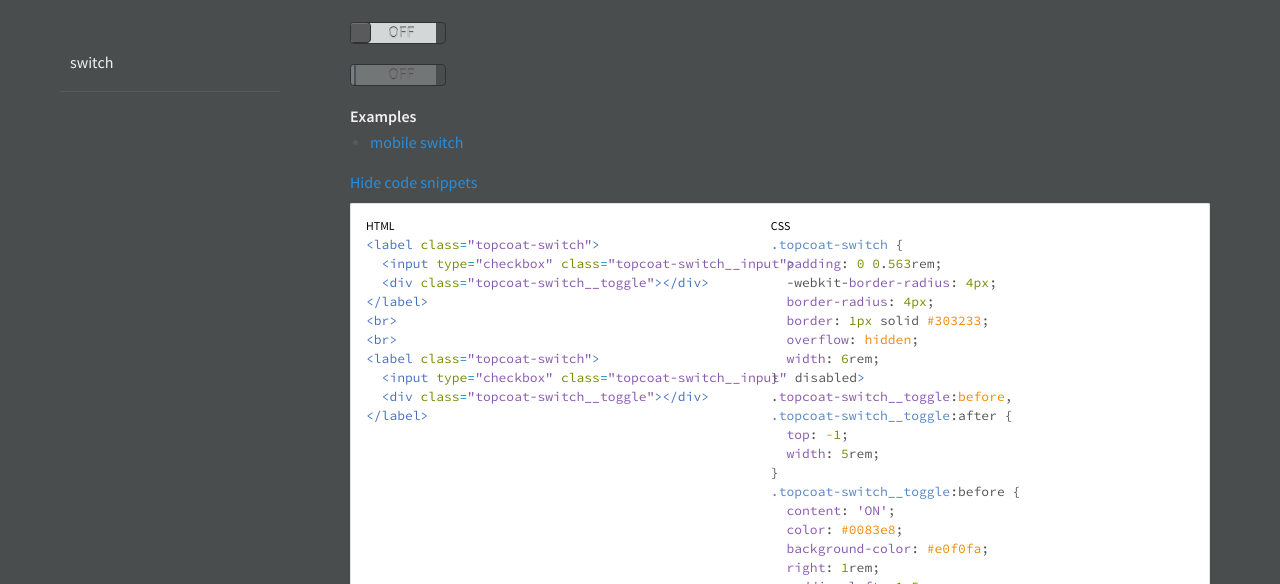
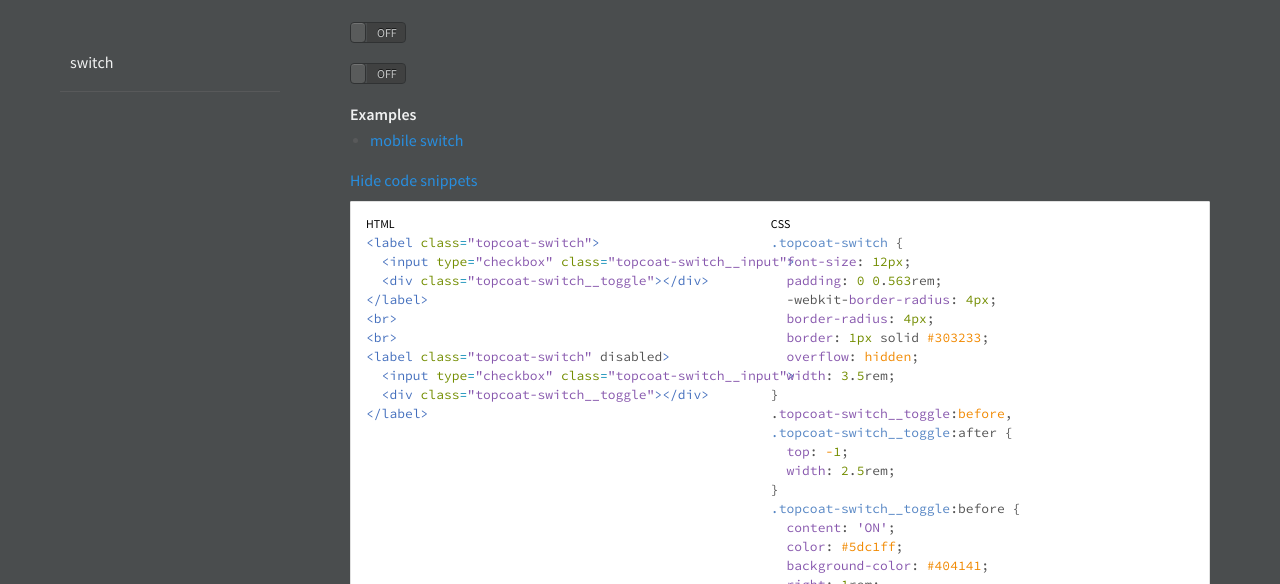
Before and after one commit to topcoat/switch, a website: page demo/index.html in a window 1280 px wide. Both pictures are taken after a click on the link "Show code snippets". Shown: the part 216-800 px from the top of the page. Drawn offline with Linux system fonts and the light colour scheme.

Commit message:
adding desktop variables

```diff
--- a/css/topcoat-switch-desktop-dark.css
+++ b/css/topcoat-switch-desktop-dark.css
@@ -76,7 +76,7 @@
   background-clip: padding-box;
 }
 .switch--disabled,
-.topcoat-switch__input:disabled + .topcoat-switch__toggle {
+.topcoat-switch:disabled {
   opacity: 0.3;
   cursor: default;
   pointer-events: none;
@@ -94,8 +94,8 @@
     </label>
     <br>
     <br>
-    <label class="topcoat-switch">
-      <input type="checkbox" class="topcoat-switch__input" disabled>
+    <label class="topcoat-switch" disabled>
+      <input type="checkbox" class="topcoat-switch__input">
       <div class="topcoat-switch__toggle"></div>
     </label>
   examples:
@@ -107,54 +107,55 @@
     - switch
 */
 .topcoat-switch {
+  font-size: 12px;
   padding: 0 0.563rem;
   -webkit-border-radius: 4px;
   border-radius: 4px;
   border: 1px solid #303233;
   overflow: hidden;
-  width: 6rem;
+  width: 3.5rem;
 }
 .topcoat-switch__toggle:before,
 .topcoat-switch__toggle:after {
   top: -1;
-  width: 5rem;
+  width: 2.5rem;
 }
 .topcoat-switch__toggle:before {
   content: 'ON';
-  color: #0083e8;
-  background-color: #e0f0fa;
+  color: #5dc1ff;
+  background-color: #404141;
   right: 1rem;
-  padding-left: 1.5rem;
+  padding-left: 0.75rem;
 }
 .topcoat-switch__toggle {
   line-height: 1.313rem;
   height: 1.313rem;
-  width: 2rem;
+  width: 1rem;
   -webkit-border-radius: 4px;
   border-radius: 4px;
   color: #c6c8c8;
   text-shadow: 0 -1px rgba(0,0,0,0.69);
   background-color: #595b5b;
   border: 1px solid #303233;
-  margin-left: -1.3rem;
+  margin-left: -0.6rem;
   margin-bottom: -1px;
   margin-top: -1px;
   -webkit-box-shadow: inset 0 1px #727373;
   box-shadow: inset 0 1px #727373;
-  -webkit-transition: margin-left 0.05s ease-in-out;
-  -moz-transition: margin-left 0.05s ease-in-out;
-  -o-transition: margin-left 0.05s ease-in-out;
-  -ms-transition: margin-left 0.05s ease-in-out;
-  transition: margin-left 0.05s ease-in-out;
+  -webkit-transition: transition;
+  -moz-transition: transition;
+  -o-transition: transition;
+  -ms-transition: transition;
+  transition: transition;
 }
 .topcoat-switch__toggle:after {
   content: 'OFF';
-  background-color: #d3d7d7;
+  background-color: #404141;
   left: 1rem;
-  padding-left: 2rem;
+  padding-left: 0.6rem;
 }
 .topcoat-switch__input:checked + .topcoat-switch__toggle {
-  margin-left: 2.7rem;
+  margin-left: 1.85rem;
 }
 .topcoat-switch__input:focus + .topcoat-switch__toggle {
   border: 1px solid #0940fd;
--- a/css/topcoat-switch-desktop-light.css
+++ b/css/topcoat-switch-desktop-light.css
@@ -76,7 +76,7 @@
   background-clip: padding-box;
 }
 .switch--disabled,
-.topcoat-switch__input:disabled + .topcoat-switch__toggle {
+.topcoat-switch:disabled {
   opacity: 0.3;
   cursor: default;
   pointer-events: none;
@@ -94,8 +94,8 @@
     </label>
     <br>
     <br>
-    <label class="topcoat-switch">
-      <input type="checkbox" class="topcoat-switch__input" disabled>
+    <label class="topcoat-switch" disabled>
+      <input type="checkbox" class="topcoat-switch__input">
       <div class="topcoat-switch__toggle"></div>
     </label>
   examples:
@@ -107,54 +107,55 @@
     - switch
 */
 .topcoat-switch {
+  font-size: 12px;
   padding: 0 0.563rem;
   -webkit-border-radius: 4px;
   border-radius: 4px;
   border: 1px solid #a5a8a8;
   overflow: hidden;
-  width: 6rem;
+  width: 3.5rem;
 }
 .topcoat-switch__toggle:before,
 .topcoat-switch__toggle:after {
   top: -1;
-  width: 5rem;
+  width: 2.5rem;
 }
 .topcoat-switch__toggle:before {
   content: 'ON';
   color: #0083e8;
   background-color: #e0f0fa;
   right: 1rem;
-  padding-left: 1.5rem;
+  padding-left: 0.75rem;
 }
 .topcoat-switch__toggle {
   line-height: 1.313rem;
   height: 1.313rem;
-  width: 2rem;
+  width: 1rem;
   -webkit-border-radius: 4px;
   border-radius: 4px;
   color: #454545;
   text-shadow: 0 1px #fff;
   background-color: #e5e9e8;
   border: 1px solid #a5a8a8;
-  margin-left: -1.3rem;
+  margin-left: -0.6rem;
   margin-bottom: -1px;
   margin-top: -1px;
   -webkit-box-shadow: inset 0 1px #fff;
   box-shadow: inset 0 1px #fff;
-  -webkit-transition: margin-left 0.05s ease-in-out;
-  -moz-transition: margin-left 0.05s ease-in-out;
-  -o-transition: margin-left 0.05s ease-in-out;
-  -ms-transition: margin-left 0.05s ease-in-out;
-  transition: margin-left 0.05s ease-in-out;
+  -webkit-transition: transition;
+  -moz-transition: transition;
+  -o-transition: transition;
+  -ms-transition: transition;
+  transition: transition;
 }
 .topcoat-switch__toggle:after {
   content: 'OFF';
   background-color: #d3d7d7;
   left: 1rem;
-  padding-left: 2rem;
+  padding-left: 0.6rem;
 }
 .topcoat-switch__input:checked + .topcoat-switch__toggle {
-  margin-left: 2.7rem;
+  margin-left: 1.85rem;
 }
 .topcoat-switch__input:focus + .topcoat-switch__toggle {
   border: 1px solid #0940fd;
--- a/css/topcoat-switch-mobile-dark.css
+++ b/css/topcoat-switch-mobile-dark.css
@@ -76,7 +76,7 @@
   background-clip: padding-box;
 }
 .switch--disabled,
-.topcoat-switch__input:disabled + .topcoat-switch__toggle {
+.topcoat-switch:disabled {
   opacity: 0.3;
   cursor: default;
   pointer-events: none;
@@ -94,8 +94,8 @@
     </label>
     <br>
     <br>
-    <label class="topcoat-switch">
-      <input type="checkbox" class="topcoat-switch__input" disabled>
+    <label class="topcoat-switch" disabled>
+      <input type="checkbox" class="topcoat-switch__input">
       <div class="topcoat-switch__toggle"></div>
     </label>
   examples:
@@ -107,6 +107,7 @@
     - switch
 */
 .topcoat-switch {
+  font-size: 16px;
   padding: 0 1.25rem;
   -webkit-border-radius: 6px;
   border-radius: 6px;
@@ -121,8 +122,8 @@
 }
 .topcoat-switch__toggle:before {
   content: 'ON';
-  color: #0083e8;
-  background-color: #e0f0fa;
+  color: #5dc1ff;
+  background-color: #404141;
   right: 1rem;
   padding-left: 1.5rem;
 }
@@ -141,15 +142,15 @@
   margin-top: -1px;
   -webkit-box-shadow: inset 0 1px #727373;
   box-shadow: inset 0 1px #727373;
-  -webkit-transition: margin-left 0.05s ease-in-out;
-  -moz-transition: margin-left 0.05s ease-in-out;
-  -o-transition: margin-left 0.05s ease-in-out;
-  -ms-transition: margin-left 0.05s ease-in-out;
-  transition: margin-left 0.05s ease-in-out;
+  -webkit-transition: transition;
+  -moz-transition: transition;
+  -o-transition: transition;
+  -ms-transition: transition;
+  transition: transition;
 }
 .topcoat-switch__toggle:after {
   content: 'OFF';
-  background-color: #d3d7d7;
+  background-color: #404141;
   left: 1rem;
   padding-left: 2rem;
 }
--- a/css/topcoat-switch-mobile-light.css
+++ b/css/topcoat-switch-mobile-light.css
@@ -76,7 +76,7 @@
   background-clip: padding-box;
 }
 .switch--disabled,
-.topcoat-switch__input:disabled + .topcoat-switch__toggle {
+.topcoat-switch:disabled {
   opacity: 0.3;
   cursor: default;
   pointer-events: none;
@@ -94,8 +94,8 @@
     </label>
     <br>
     <br>
-    <label class="topcoat-switch">
-      <input type="checkbox" class="topcoat-switch__input" disabled>
+    <label class="topcoat-switch" disabled>
+      <input type="checkbox" class="topcoat-switch__input">
       <div class="topcoat-switch__toggle"></div>
     </label>
   examples:
@@ -107,6 +107,7 @@
     - switch
 */
 .topcoat-switch {
+  font-size: 16px;
   padding: 0 1.25rem;
   -webkit-border-radius: 6px;
   border-radius: 6px;
@@ -141,11 +142,11 @@
   margin-top: -1px;
   -webkit-box-shadow: inset 0 1px #fff;
   box-shadow: inset 0 1px #fff;
-  -webkit-transition: margin-left 0.05s ease-in-out;
-  -moz-transition: margin-left 0.05s ease-in-out;
-  -o-transition: margin-left 0.05s ease-in-out;
-  -ms-transition: margin-left 0.05s ease-in-out;
-  transition: margin-left 0.05s ease-in-out;
+  -webkit-transition: transition;
+  -moz-transition: transition;
+  -o-transition: transition;
+  -ms-transition: transition;
+  transition: transition;
 }
 .topcoat-switch__toggle:after {
   content: 'OFF';
--- a/demo/index.html
+++ b/demo/index.html
@@ -59,8 +59,8 @@
 </label>
 <br>
 <br>
-<label class="topcoat-switch">
-  <input type="checkbox" class="topcoat-switch__input" disabled>
+<label class="topcoat-switch" disabled>
+  <input type="checkbox" class="topcoat-switch__input">
   <div class="topcoat-switch__toggle"></div>
 </label></section>
             <section class="examples">
@@ -80,62 +80,63 @@
 &lt;/label&gt;
 &lt;br&gt;
 &lt;br&gt;
-&lt;label class=&quot;topcoat-switch&quot;&gt;
-  &lt;input type=&quot;checkbox&quot; class=&quot;topcoat-switch__input&quot; disabled&gt;
+&lt;label class=&quot;topcoat-switch&quot; disabled&gt;
+  &lt;input type=&quot;checkbox&quot; class=&quot;topcoat-switch__input&quot;&gt;
   &lt;div class=&quot;topcoat-switch__toggle&quot;&gt;&lt;/div&gt;
 &lt;/label&gt;</code></pre>
                 </div>
                 <div>
                   <h3>CSS</h3>
                   <pre class="css"><code data-language="css">.topcoat-switch {
+  font-size: 12px;
   padding: 0 0.563rem;
   -webkit-border-radius: 4px;
   border-radius: 4px;
   border: 1px solid #303233;
   overflow: hidden;
-  width: 6rem;
+  width: 3.5rem;
 }
 .topcoat-switch__toggle:before,
 .topcoat-switch__toggle:after {
   top: -1;
-  width: 5rem;
+  width: 2.5rem;
 }
 .topcoat-switch__toggle:before {
   content: 'ON';
-  color: #0083e8;
-  background-color: #e0f0fa;
+  color: #5dc1ff;
+  background-color: #404141;
   right: 1rem;
-  padding-left: 1.5rem;
+  padding-left: 0.75rem;
 }
 .topcoat-switch__toggle {
   line-height: 1.313rem;
   height: 1.313rem;
-  width: 2rem;
+  width: 1rem;
   -webkit-border-radius: 4px;
   border-radius: 4px;
   color: #c6c8c8;
   text-shadow: 0 -1px rgba(0,0,0,0.69);
   background-color: #595b5b;
   border: 1px solid #303233;
-  margin-left: -1.3rem;
+  margin-left: -0.6rem;
   margin-bottom: -1px;
   margin-top: -1px;
   -webkit-box-shadow: inset 0 1px #727373;
   box-shadow: inset 0 1px #727373;
-  -webkit-transition: margin-left 0.05s ease-in-out;
-  -moz-transition: margin-left 0.05s ease-in-out;
-  -o-transition: margin-left 0.05s ease-in-out;
-  -ms-transition: margin-left 0.05s ease-in-out;
-  transition: margin-left 0.05s ease-in-out;
+  -webkit-transition: transition;
+  -moz-transition: transition;
+  -o-transition: transition;
+  -ms-transition: transition;
+  transition: transition;
 }
 .topcoat-switch__toggle:after {
   content: 'OFF';
-  background-color: #d3d7d7;
+  background-color: #404141;
   left: 1rem;
-  padding-left: 2rem;
+  padding-left: 0.6rem;
 }
 .topcoat-switch__input:checked + .topcoat-switch__toggle {
-  margin-left: 2.7rem;
+  margin-left: 1.85rem;
 }
 .topcoat-switch__input:focus + .topcoat-switch__toggle {
   border: 1px solid #0940fd;
--- a/src/topcoat-switch.styl
+++ b/src/topcoat-switch.styl
@@ -29,8 +29,8 @@
     </label>
     <br>
     <br>
-    <label class="topcoat-switch">
-      <input type="checkbox" class="topcoat-switch__input" disabled>
+    <label class="topcoat-switch" disabled>
+      <input type="checkbox" class="topcoat-switch__input">
       <div class="topcoat-switch__toggle"></div>
     </label>
   examples:
@@ -43,11 +43,12 @@
 */
 .topcoat-switch
   @extend .switch
+  font-size var-font-size
   padding var-padding
   border-radius var-border-radius
   border var-border
   overflow hidden
-  width 6rem
+  width var-width--switch
 
 .topcoat-switch__input
   @extend .switch__input
@@ -55,45 +56,45 @@
 .topcoat-switch__toggle:before,
 .topcoat-switch__toggle:after
   top -1
-  width 5rem
+  width var-width--switch__label
 
 .topcoat-switch__toggle:before
   @extend .switch__toggle:before
-  content 'ON'
-  color #0083e8
-  background-color #e0f0fa
-  right 1rem
-  padding-left 1.5rem
+  content var-content--switch__label--left
+  color var-color--switch__label--left
+  background-color var-background-color--switch__label--left
+  right var-right--switch__label--left
+  padding-left var-padding-left--switch__label--left
 
 .topcoat-switch__toggle
   @extend .switch__toggle
   line-height var-line-height
   height var-line-height
-  width 2rem
+  width var-width--switch__toggle
   border-radius var-border-radius
   color var-color
   text-shadow var-text-shadow
   background-color var-background-color
   border var-border
-  margin-left -1.3rem
-  margin-bottom -1px
-  margin-top -1px
+  margin-left var-margin-left--switch__toggle
+  margin-bottom var-margin-bottom--switch__toggle
+  margin-top var-margin-top--switch__toggle
   box-shadow var-box-shadow
-  transition margin-left 0.05s ease-in-out
+  transition var-transition--switch__toggle
 
 .topcoat-switch__toggle:after
   @extend .switch__toggle:after
-  content 'OFF'
-  background-color #d3d7d7
-  left 1rem
-  padding-left 2rem
+  content var-content--switch__label--right
+  background-color var-background-color--switch__label--right
+  left var-left--switch__label--right
+  padding-left var-padding-left--switch__label--right
 
 .topcoat-switch__input:checked + .topcoat-switch__toggle
-  margin-left 2.7rem
+  margin-left var-margin-left--switch__toggle--checked
 
 .topcoat-switch__input:focus + .topcoat-switch__toggle
   border var-border--focus
   box-shadow var-box-shadow--focus
 
-.topcoat-switch__input:disabled + .topcoat-switch__toggle
+.topcoat-switch:disabled
   @extend .switch--disabled
--- a/test/expected/topcoat-switch-desktop-dark.css
+++ b/test/expected/topcoat-switch-desktop-dark.css
@@ -76,7 +76,7 @@
   background-clip: padding-box;
 }
 .switch--disabled,
-.topcoat-switch__input:disabled + .topcoat-switch__toggle {
+.topcoat-switch:disabled {
   opacity: 0.3;
   cursor: default;
   pointer-events: none;
@@ -94,8 +94,8 @@
     </label>
     <br>
     <br>
-    <label class="topcoat-switch">
-      <input type="checkbox" class="topcoat-switch__input" disabled>
+    <label class="topcoat-switch" disabled>
+      <input type="checkbox" class="topcoat-switch__input">
       <div class="topcoat-switch__toggle"></div>
     </label>
   examples:
@@ -107,54 +107,55 @@
     - switch
 */
 .topcoat-switch {
+  font-size: 12px;
   padding: 0 0.563rem;
   -webkit-border-radius: 4px;
   border-radius: 4px;
   border: 1px solid #303233;
   overflow: hidden;
-  width: 6rem;
+  width: 3.5rem;
 }
 .topcoat-switch__toggle:before,
 .topcoat-switch__toggle:after {
   top: -1;
-  width: 5rem;
+  width: 2.5rem;
 }
 .topcoat-switch__toggle:before {
   content: 'ON';
-  color: #0083e8;
-  background-color: #e0f0fa;
+  color: #5dc1ff;
+  background-color: #404141;
   right: 1rem;
-  padding-left: 1.5rem;
+  padding-left: 0.75rem;
 }
 .topcoat-switch__toggle {
   line-height: 1.313rem;
   height: 1.313rem;
-  width: 2rem;
+  width: 1rem;
   -webkit-border-radius: 4px;
   border-radius: 4px;
   color: #c6c8c8;
   text-shadow: 0 -1px rgba(0,0,0,0.69);
   background-color: #595b5b;
   border: 1px solid #303233;
-  margin-left: -1.3rem;
+  margin-left: -0.6rem;
   margin-bottom: -1px;
   margin-top: -1px;
   -webkit-box-shadow: inset 0 1px #727373;
   box-shadow: inset 0 1px #727373;
-  -webkit-transition: margin-left 0.05s ease-in-out;
-  -moz-transition: margin-left 0.05s ease-in-out;
-  -o-transition: margin-left 0.05s ease-in-out;
-  -ms-transition: margin-left 0.05s ease-in-out;
-  transition: margin-left 0.05s ease-in-out;
+  -webkit-transition: transition;
+  -moz-transition: transition;
+  -o-transition: transition;
+  -ms-transition: transition;
+  transition: transition;
 }
 .topcoat-switch__toggle:after {
   content: 'OFF';
-  background-color: #d3d7d7;
+  background-color: #404141;
   left: 1rem;
-  padding-left: 2rem;
+  padding-left: 0.6rem;
 }
 .topcoat-switch__input:checked + .topcoat-switch__toggle {
-  margin-left: 2.7rem;
+  margin-left: 1.85rem;
 }
 .topcoat-switch__input:focus + .topcoat-switch__toggle {
   border: 1px solid #0940fd;
--- a/test/expected/topcoat-switch-desktop-light.css
+++ b/test/expected/topcoat-switch-desktop-light.css
@@ -76,7 +76,7 @@
   background-clip: padding-box;
 }
 .switch--disabled,
-.topcoat-switch__input:disabled + .topcoat-switch__toggle {
+.topcoat-switch:disabled {
   opacity: 0.3;
   cursor: default;
   pointer-events: none;
@@ -94,8 +94,8 @@
     </label>
     <br>
     <br>
-    <label class="topcoat-switch">
-      <input type="checkbox" class="topcoat-switch__input" disabled>
+    <label class="topcoat-switch" disabled>
+      <input type="checkbox" class="topcoat-switch__input">
       <div class="topcoat-switch__toggle"></div>
     </label>
   examples:
@@ -107,54 +107,55 @@
     - switch
 */
 .topcoat-switch {
+  font-size: 12px;
   padding: 0 0.563rem;
   -webkit-border-radius: 4px;
   border-radius: 4px;
   border: 1px solid #a5a8a8;
   overflow: hidden;
-  width: 6rem;
+  width: 3.5rem;
 }
 .topcoat-switch__toggle:before,
 .topcoat-switch__toggle:after {
   top: -1;
-  width: 5rem;
+  width: 2.5rem;
 }
 .topcoat-switch__toggle:before {
   content: 'ON';
   color: #0083e8;
   background-color: #e0f0fa;
   right: 1rem;
-  padding-left: 1.5rem;
+  padding-left: 0.75rem;
 }
 .topcoat-switch__toggle {
   line-height: 1.313rem;
   height: 1.313rem;
-  width: 2rem;
+  width: 1rem;
   -webkit-border-radius: 4px;
   border-radius: 4px;
   color: #454545;
   text-shadow: 0 1px #fff;
   background-color: #e5e9e8;
   border: 1px solid #a5a8a8;
-  margin-left: -1.3rem;
+  margin-left: -0.6rem;
   margin-bottom: -1px;
   margin-top: -1px;
   -webkit-box-shadow: inset 0 1px #fff;
   box-shadow: inset 0 1px #fff;
-  -webkit-transition: margin-left 0.05s ease-in-out;
-  -moz-transition: margin-left 0.05s ease-in-out;
-  -o-transition: margin-left 0.05s ease-in-out;
-  -ms-transition: margin-left 0.05s ease-in-out;
-  transition: margin-left 0.05s ease-in-out;
+  -webkit-transition: transition;
+  -moz-transition: transition;
+  -o-transition: transition;
+  -ms-transition: transition;
+  transition: transition;
 }
 .topcoat-switch__toggle:after {
   content: 'OFF';
   background-color: #d3d7d7;
   left: 1rem;
-  padding-left: 2rem;
+  padding-left: 0.6rem;
 }
 .topcoat-switch__input:checked + .topcoat-switch__toggle {
-  margin-left: 2.7rem;
+  margin-left: 1.85rem;
 }
 .topcoat-switch__input:focus + .topcoat-switch__toggle {
   border: 1px solid #0940fd;
--- a/test/expected/topcoat-switch-mobile-dark.css
+++ b/test/expected/topcoat-switch-mobile-dark.css
@@ -76,7 +76,7 @@
   background-clip: padding-box;
 }
 .switch--disabled,
-.topcoat-switch__input:disabled + .topcoat-switch__toggle {
+.topcoat-switch:disabled {
   opacity: 0.3;
   cursor: default;
   pointer-events: none;
@@ -94,8 +94,8 @@
     </label>
     <br>
     <br>
-    <label class="topcoat-switch">
-      <input type="checkbox" class="topcoat-switch__input" disabled>
+    <label class="topcoat-switch" disabled>
+      <input type="checkbox" class="topcoat-switch__input">
       <div class="topcoat-switch__toggle"></div>
     </label>
   examples:
@@ -107,6 +107,7 @@
     - switch
 */
 .topcoat-switch {
+  font-size: 16px;
   padding: 0 1.25rem;
   -webkit-border-radius: 6px;
   border-radius: 6px;
@@ -121,8 +122,8 @@
 }
 .topcoat-switch__toggle:before {
   content: 'ON';
-  color: #0083e8;
-  background-color: #e0f0fa;
+  color: #5dc1ff;
+  background-color: #404141;
   right: 1rem;
   padding-left: 1.5rem;
 }
@@ -141,15 +142,15 @@
   margin-top: -1px;
   -webkit-box-shadow: inset 0 1px #727373;
   box-shadow: inset 0 1px #727373;
-  -webkit-transition: margin-left 0.05s ease-in-out;
-  -moz-transition: margin-left 0.05s ease-in-out;
-  -o-transition: margin-left 0.05s ease-in-out;
-  -ms-transition: margin-left 0.05s ease-in-out;
-  transition: margin-left 0.05s ease-in-out;
+  -webkit-transition: transition;
+  -moz-transition: transition;
+  -o-transition: transition;
+  -ms-transition: transition;
+  transition: transition;
 }
 .topcoat-switch__toggle:after {
   content: 'OFF';
-  background-color: #d3d7d7;
+  background-color: #404141;
   left: 1rem;
   padding-left: 2rem;
 }
--- a/test/expected/topcoat-switch-mobile-light.css
+++ b/test/expected/topcoat-switch-mobile-light.css
@@ -76,7 +76,7 @@
   background-clip: padding-box;
 }
 .switch--disabled,
-.topcoat-switch__input:disabled + .topcoat-switch__toggle {
+.topcoat-switch:disabled {
   opacity: 0.3;
   cursor: default;
   pointer-events: none;
@@ -94,8 +94,8 @@
     </label>
     <br>
     <br>
-    <label class="topcoat-switch">
-      <input type="checkbox" class="topcoat-switch__input" disabled>
+    <label class="topcoat-switch" disabled>
+      <input type="checkbox" class="topcoat-switch__input">
       <div class="topcoat-switch__toggle"></div>
     </label>
   examples:
@@ -107,6 +107,7 @@
     - switch
 */
 .topcoat-switch {
+  font-size: 16px;
   padding: 0 1.25rem;
   -webkit-border-radius: 6px;
   border-radius: 6px;
@@ -141,11 +142,11 @@
   margin-top: -1px;
   -webkit-box-shadow: inset 0 1px #fff;
   box-shadow: inset 0 1px #fff;
-  -webkit-transition: margin-left 0.05s ease-in-out;
-  -moz-transition: margin-left 0.05s ease-in-out;
-  -o-transition: margin-left 0.05s ease-in-out;
-  -ms-transition: margin-left 0.05s ease-in-out;
-  transition: margin-left 0.05s ease-in-out;
+  -webkit-transition: transition;
+  -moz-transition: transition;
+  -o-transition: transition;
+  -ms-transition: transition;
+  transition: transition;
 }
 .topcoat-switch__toggle:after {
   content: 'OFF';
```
Also changed, not shown: demo/topcoat-switch-desktop-light.html (+17 -16 lines), demo/topcoat-switch-mobile-dark.html (+13 -12 lines), demo/topcoat-switch-mobile-light.html (+10 -9 lines).
